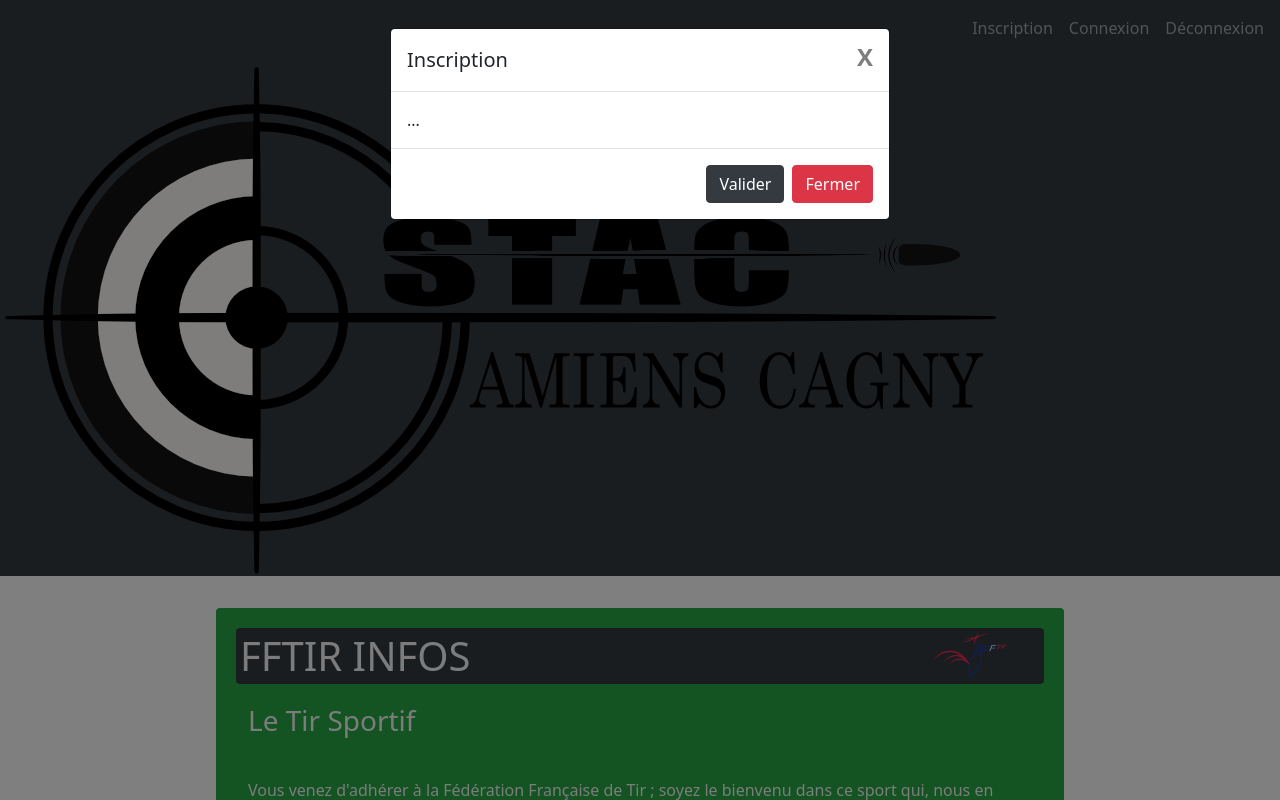
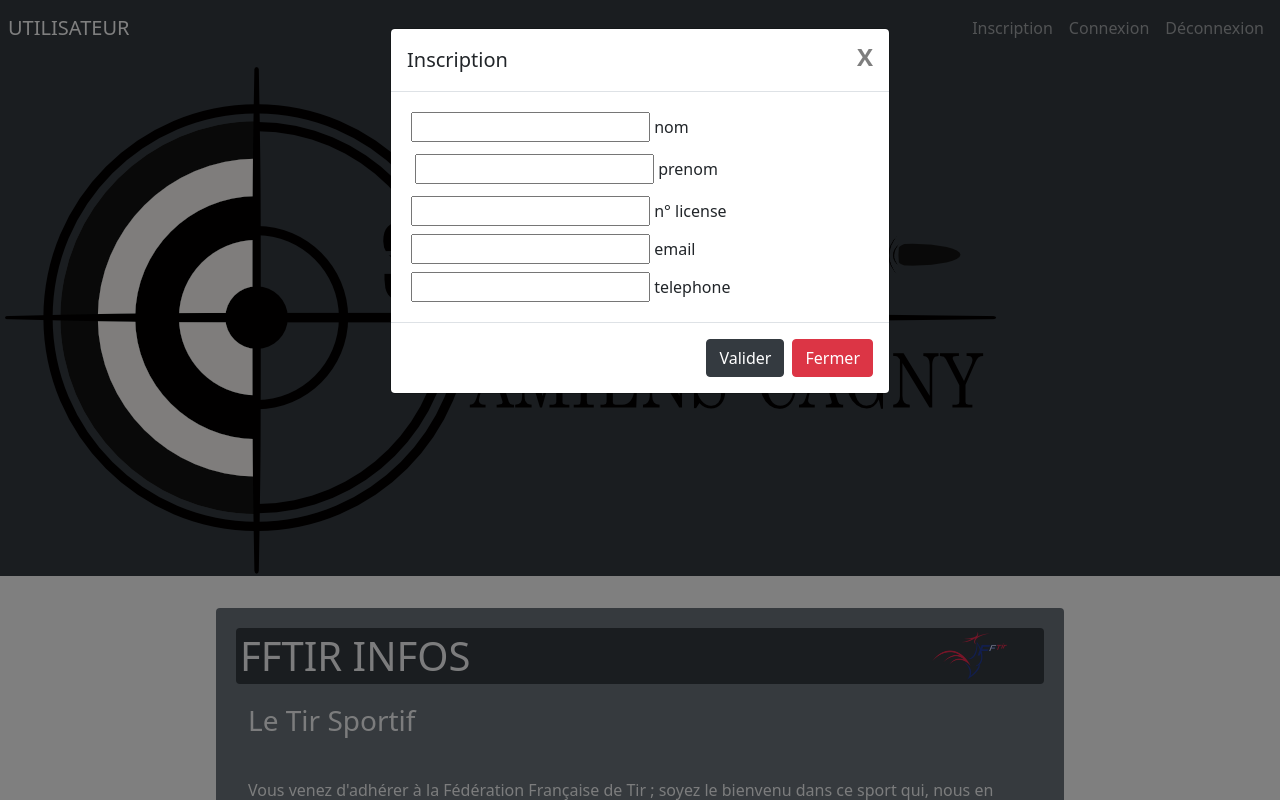
Before and after one commit to sombrebouc/STAC, a PHP site: page / in a window 1280 px wide, after a click on "Inscription". Run offline with PHP 8.4, Linux system fonts and the light colour scheme; data that the repository does not hold is empty.

Commit message:
modif colorimetrique

```diff
--- a/StacFunTir/index.php
+++ b/StacFunTir/index.php
@@ -4,7 +4,7 @@
 
 <!-- \\\\\ NAVIGATION BAR ///// -->
 <nav class="navbar fixed-top navbar-expand-md col-12 navbar-dark bg-dark p-2">
-    <a href="#" class="navbar-brand"><?= $userlogin ?></a>
+    <a href="#" class="navbar-brand">UTILISATEUR</a>
     <button class="navbar-toggler" data-toggle="collapse" data-target="#navbarMenu">
         <span class="navbar-toggler-icon"></span>
     </button>
@@ -27,7 +27,7 @@
 <!-- =====\\= CONNEXION =//===== -->
 <div class="modal fade" id="modal-container-connexion" role="dialog" aria-labelledby="myModalLabel" aria-hidden="true">
 	<div class="modal-dialog" role="document">
-		<div class="modal-content bg-success">
+		<div class="modal-content">
 			<div class="modal-header">
 				<h5 class="modal-title" id="myModalLabel">Connexion</h5>
 				<button type="button" class="close" data-dismiss="modal">
@@ -65,7 +65,28 @@
 				</button>
 			</div>
 			<div class="modal-body">
-				...
+                <form action="GET">
+                    <div class="inputBox p-1">
+                        <input type="text" name="" required="">
+                        <label class="m-right-2 text-lowercase" for="">NOM</label>
+                    </div>
+                    <div class="inputBox p-2">
+                        <input type="password" name="" required="">
+                        <label class="m-right-2 text-lowercase" for=""">PRENOM</label>
+                    </div>
+                    <div class="inputBox p-1">
+                        <input type="text" name="" required="">
+                        <label class="m-right-2 text-lowercase" for="">N° LICENSE</label>
+                    </div>
+                    <div class="inputBox p-1">
+                        <input type="text" name="" required="">
+                        <label class="m-right-2 text-lowercase" for="">EMAIL</label>
+                    </div>
+                    <div class="inputBox p-1">
+                        <input type="text" name="" required="">
+                        <label class="m-right-2 text-lowercase" for="">TELEPHONE</label>
+                    </div>
+                </form>
 			</div>
 			<div class="modal-footer">
 				<button type="button" class="btn btn-dark">Valider</button>
@@ -86,7 +107,7 @@
 <!-- \\\\\ CONTENU INFORMATIONS ///// -->
 <div class="container-fluid">
     <div class="row justify-content-center">
-        <div class="containerInfosFftir p-3 m-3 bg-success text-light col-md-8 justify-content-center rounded">
+        <div class="containerInfosFftir p-3 m-3 bg-secondary text-light col-md-8 justify-content-center rounded">
             <h1 class="titlebody m-1 p-1 text-uppercase bg-dark text-light rounded">FFTir Infos</h1>
             <h3 class="p-3">Le Tir Sportif</h3>
             <div class="p-3">
```
